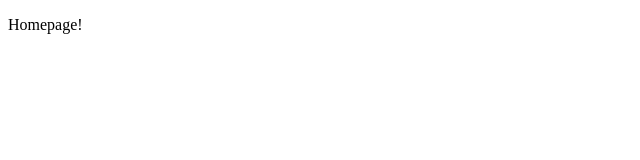
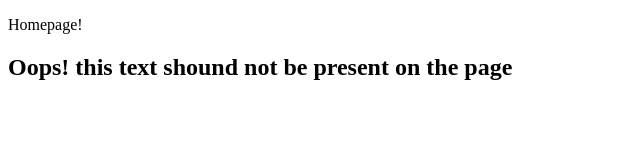
Before and after one commit to Fobus15/someproject, a plain HTML site: page index.html in a window 1280 px wide. Shown: the whole page, without its empty margins (0-640 px from the left). Drawn offline with Linux system fonts and the light colour scheme.

Commit message:
changed commit name

```diff
--- a/index.html
+++ b/index.html
@@ -8,5 +8,6 @@
 </head>
 <body>
     <p>Homepage!</p>
+    <h2>Oops! this text shound not be present on the page</h2>
 </body>
 </html>
```
